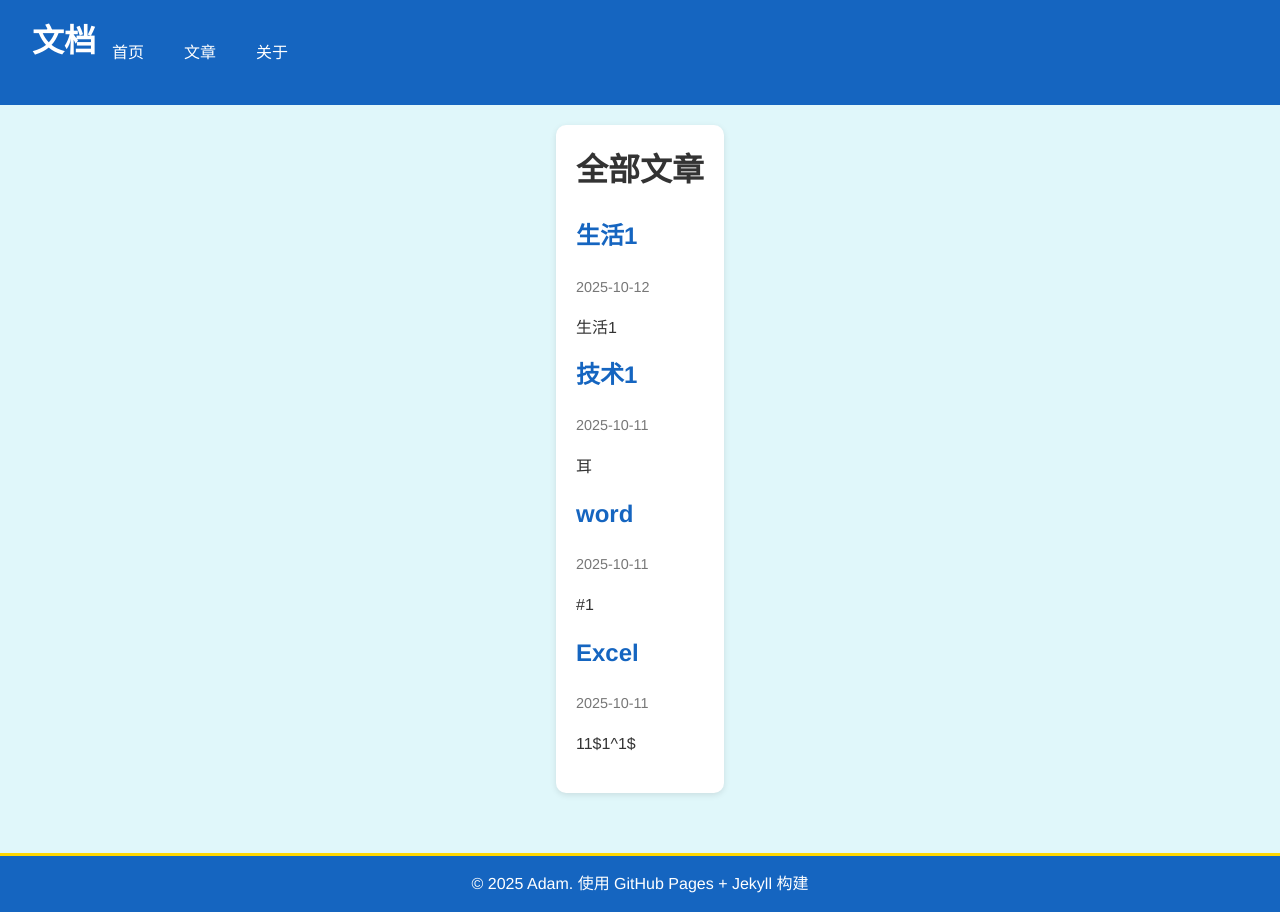
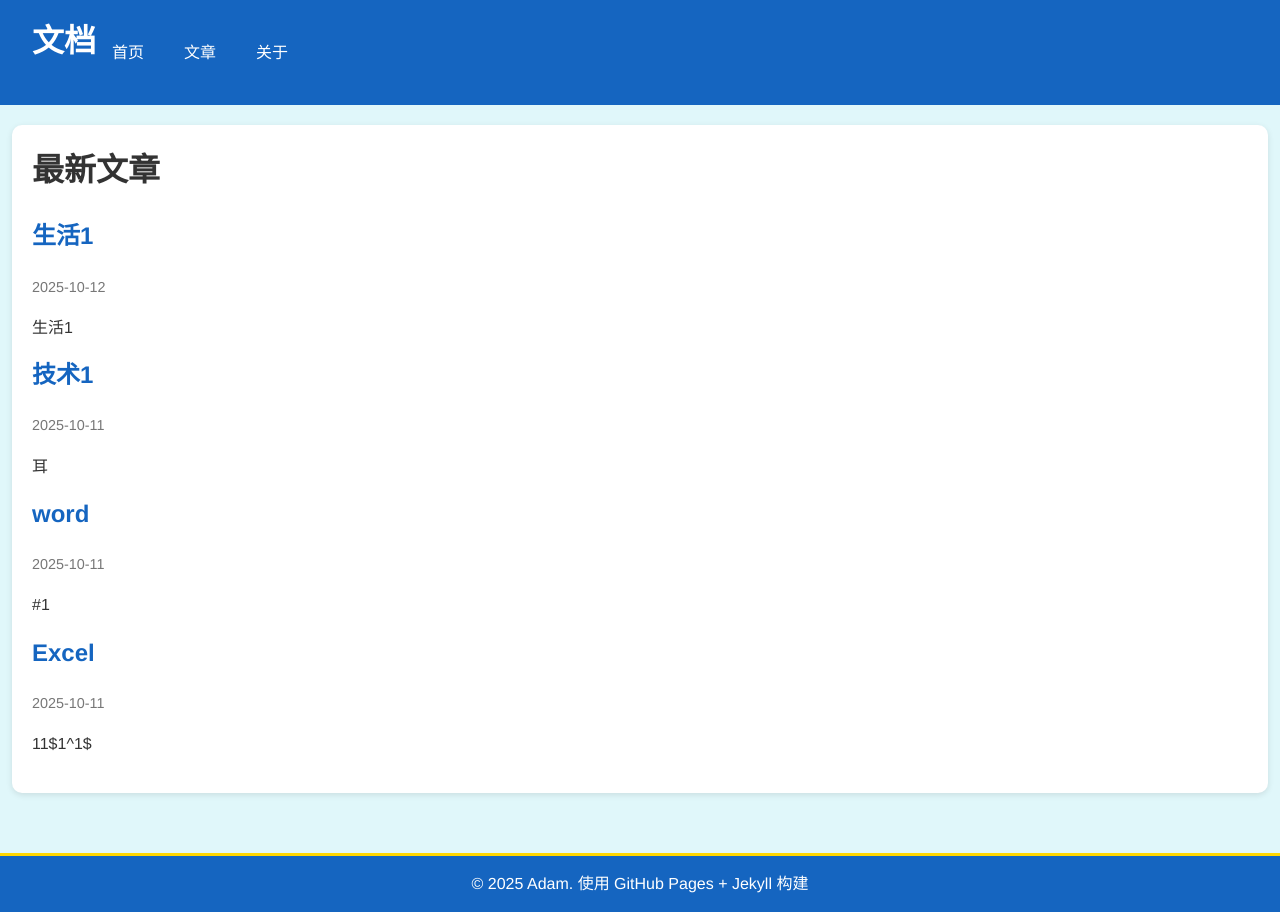
Before and after one commit to lzh210802066/lzh210802066.github.io, a Jekyll site: the page built from index.html, in a window 1280 px wide. Built offline with Jekyll 4.4.1, drawn with Linux system fonts in a browser that asks for light colours; the list of posts is cut into pages by our own code.

Commit message:
Update default.html

```diff
--- a/_layouts/default.html
+++ b/_layouts/default.html
@@ -88,11 +88,12 @@
       color: #1565c0;
     }
 
-    /* 主体内容 */
+    /* 主体内容框（占满页面大部分宽度） */
     main {
       flex: 1;
-      max-width: 900px;
-      margin: 20px auto;
+      width: 95%;             /* 占用95%页面宽度 */
+      max-width: 1400px;      /* 最大宽度限制 */
+      margin: 20px auto;      /* 上下留空并居中 */
       padding: 20px;
       background: #fff;
       border-radius: 10px;
@@ -148,8 +149,8 @@
         gap: 0.5rem;
       }
       main {
-        width: 100%;
-        margin: 10px;
+        width: 100%;       /* 移动端占满屏幕宽度 */
+        margin: 10px 0;
       }
     }
   </style>
@@ -181,7 +182,7 @@
   <!-- 主体内容 -->
   <main>
     {% if page.layout == "home" %}
-      <h1>全部文章</h1>
+      <h1>最新文章</h1>
       {% for post in site.posts %}
         <article class="post-list">
           <h2><a href="{{ post.url | relative_url }}">{{ post.title }}</a></h2>
```
